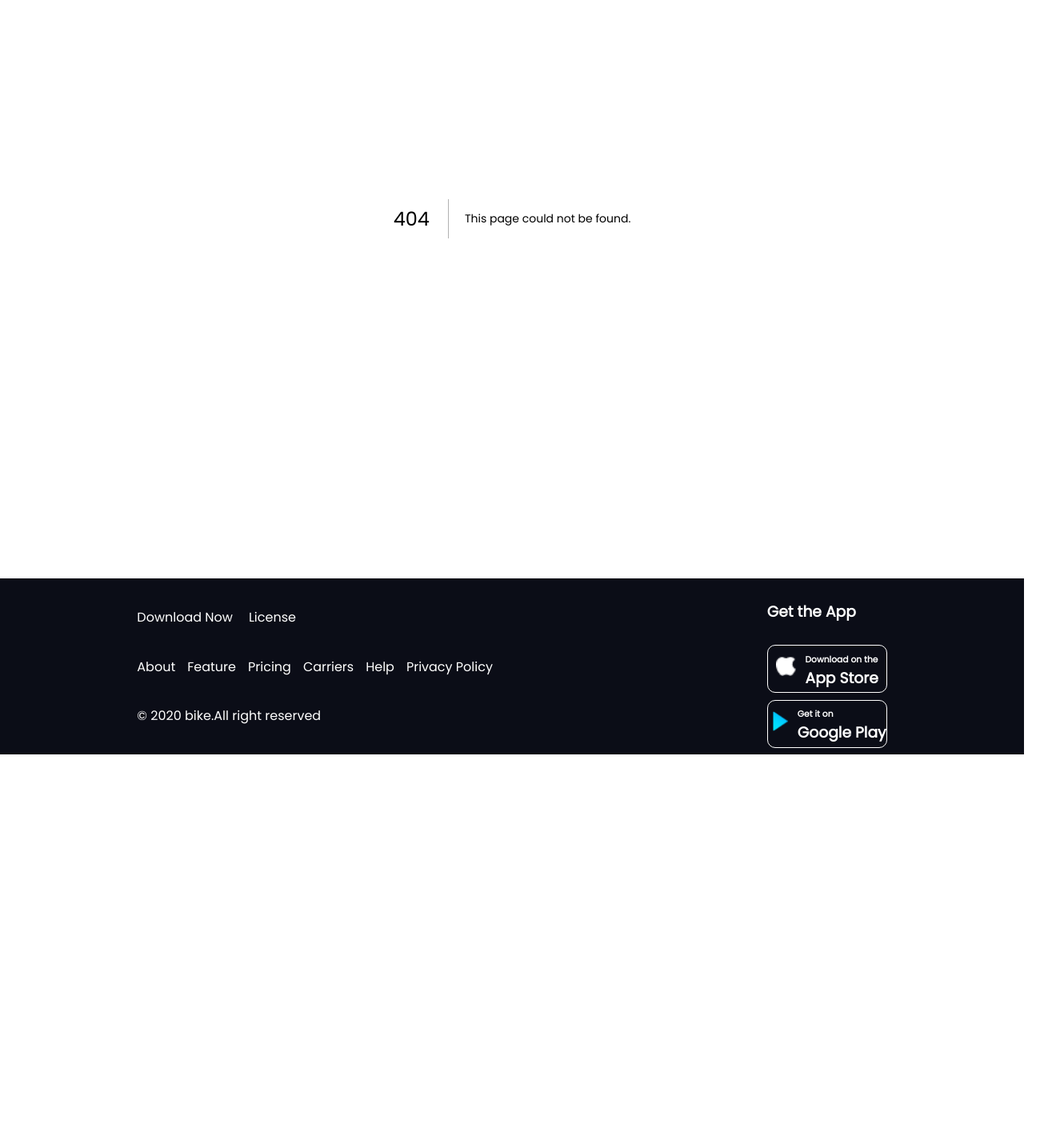
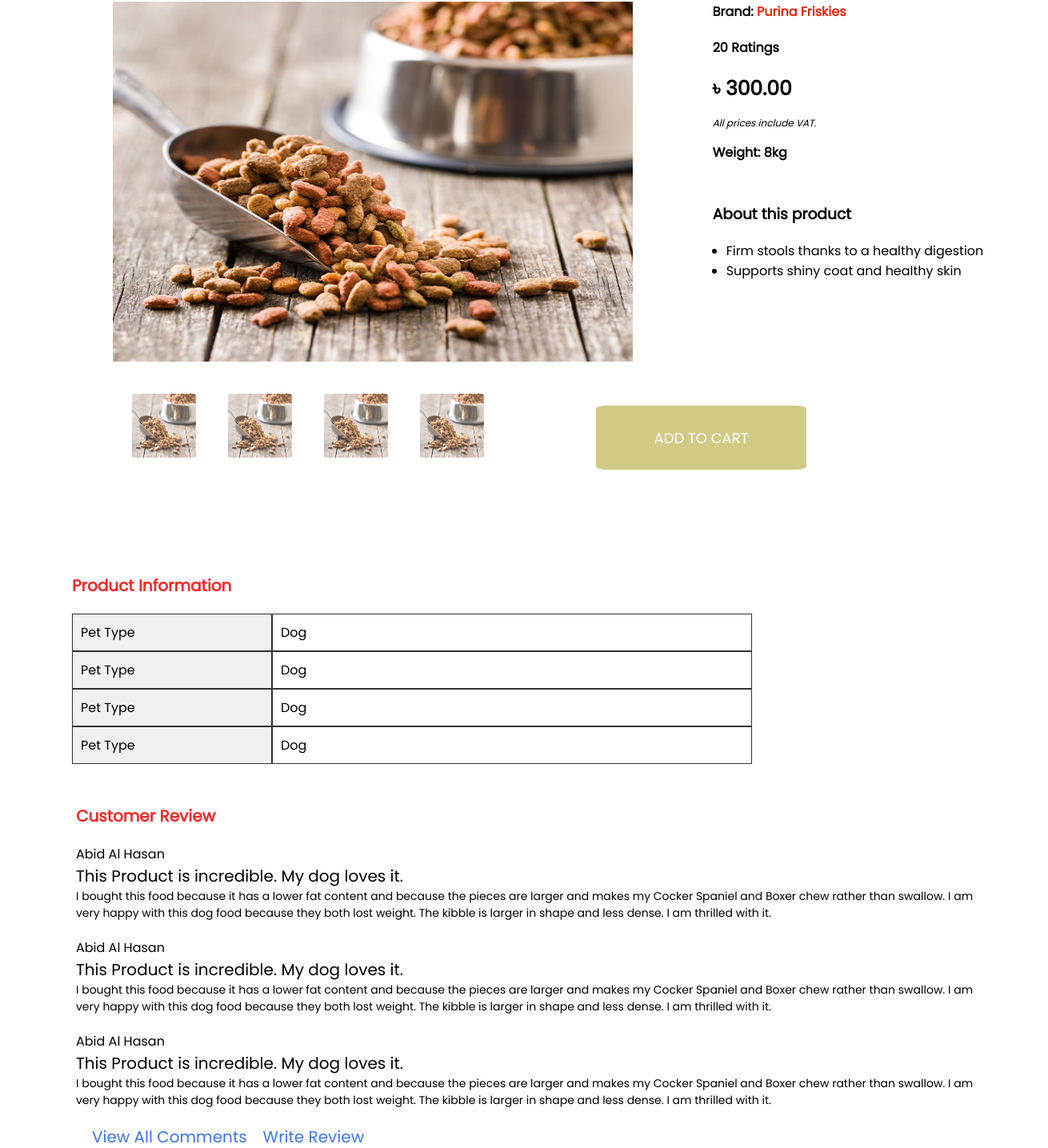
Before and after one commit to farjana579/Dog-Person, a Next.js app: page /singleproduct in a window 1280 px wide. Before the commit this address had no page. Shown: the part 207-1642 px from the top of the page at 80% size, 1310 px wide, since content can reach past the window. Before the commit the page ends 1156 px from the top, so only its background shows below. Built offline with nearby package versions, Linux system fonts and the light colour scheme.

Commit message:
single product

```diff
--- /dev/null
+++ b/components/ProDetails.js
@@ -0,0 +1,85 @@
+import React from 'react';
+import img from '../image/food.jpg'
+import styles from '../styles/productDetails.module.css'
+import styles2 from '../styles/review.module.css'
+import Review from '../components/Review'
+
+const ProDetails = () => {
+    return (
+        <div className={styles.products}>
+            <h1 className={styles.ph}>Purina Friskies Balance Dog Food with Chicken and Vegetables
+                3Kg</h1>
+            {/* initial pic */}
+            <div className={styles.picDes}>
+                < img src={img.src}></img>
+                <div className={styles.primaryDescription}>
+                    <div className={styles.brand}>Brand:  <span>Purina Friskies</span></div>
+                    <div className={styles.ratings}>20 Ratings</div>
+                    <div className={styles.price}>৳ 300.00</div>
+                    <div className={styles.vat}>All prices include VAT.</div>
+                    <div className={styles.weight}>Weight: 8kg</div>
+                    <ul className={styles.about}>
+                        <h3 >About this product</h3>
+                        <li>Firm stools thanks to a healthy digestion</li>
+                        <li>Supports shiny coat and healthy skin</li>
+                    </ul>
+
+
+                </div>
+            </div>
+            {/* more pic */}
+            <div className={styles.morepic}>
+                <img src={img.src}></img>
+                <img src={img.src}></img>
+                <img src={img.src}></img>
+                <img src={img.src}></img>
+                <button id={styles.mbtn}>ADD TO CART</button>
+            </div>
+            {/* product information */}
+            <div className={styles.proInformation}>
+                <h3 className={styles.headln}>Product Information</h3>
+                <div className={styles.Information}>
+                    <div>
+                        <div className={styles.type}>Pet Type</div>
+                        <div className={styles.info}>Dog</div>
+                    </div>
+                    <div>
+                        <div className={styles.type}>Pet Type</div>
+                        <div className={styles.info}>Dog</div>
+                    </div>
+                    <div>
+                        <div className={styles.type}>Pet Type</div>
+                        <div className={styles.info}>Dog</div>
+                    </div>
+                    <div>
+                        <div className={styles.type}>Pet Type</div>
+                        <div className={styles.info}>Dog</div>
+                    </div>
+
+
+
+
+                </div>
+            </div>
+            {/* customer review */}
+            <div className={styles.customer}>
+                <h3 className={styles.headln}>Customer Review</h3>
+                <Review Name="Abid Al Hasan" headline="This Product is incredible. My dog loves it."
+                    message="I bought this food because it has a lower fat content and because the pieces are larger and makes my Cocker Spaniel and Boxer chew rather than swallow. I am very happy with this dog food because they both lost weight. The kibble is larger in shape and less dense. I am thrilled with it.
+                "></Review>
+                <Review Name="Abid Al Hasan" headline="This Product is incredible. My dog loves it."
+                    message="I bought this food because it has a lower fat content and because the pieces are larger and makes my Cocker Spaniel and Boxer chew rather than swallow. I am very happy with this dog food because they both lost weight. The kibble is larger in shape and less dense. I am thrilled with it.
+                "></Review>
+                <Review Name="Abid Al Hasan" headline="This Product is incredible. My dog loves it."
+                    message="I bought this food because it has a lower fat content and because the pieces are larger and makes my Cocker Spaniel and Boxer chew rather than swallow. I am very happy with this dog food because they both lost weight. The kibble is larger in shape and less dense. I am thrilled with it.
+                "></Review>
+                <div className={styles2.cmnt}>
+                    <h3>View All Comments</h3>
+                    <h3>Write Review</h3>
+                </div>
+            </div>
+        </div>
+    );
+};
+
+export default ProDetails;
--- /dev/null
+++ b/components/Review.js
@@ -0,0 +1,15 @@
+import React from 'react';
+import styles from '../styles/review.module.css'
+const Review = ({ Name, headline, message }) => {
+    return (
+        <div className={styles.review}>
+            <div className={styles.name}>{Name}</div>
+            {/* <div>{props.rating}</div> */}
+            <div className={styles.hl}>{headline}</div>
+            <div className={styles.msg}>{message}</div>
+
+        </div>
+    );
+};
+
+export default Review;
--- a/package.json
+++ b/package.json
@@ -11,8 +11,8 @@
   "dependencies": {
     "eslint": "8.27.0",
     "eslint-config-next": "13.0.3",
-    "next": "13.0.3",
-    "react": "18.2.0",
-    "react-dom": "18.2.0"
+    "next": "^13.0.3",
+    "react": "^18.2.0",
+    "react-dom": "^18.2.0"
   }
 }
--- /dev/null
+++ b/pages/singleproduct.js
@@ -0,0 +1,12 @@
+import React from 'react';
+import ProDetails from '../components/ProDetails';
+
+const SingleProduct = () => {
+    return (
+        <div>
+            <ProDetails></ProDetails>
+        </div>
+    );
+};
+
+export default SingleProduct;
--- /dev/null
+++ b/styles/productDetails.module.css
@@ -0,0 +1,168 @@
+ /* picture and primary description */
+ .products {
+    margin: 30px 60px;
+}
+
+.ph {
+    margin-left: 20px;
+    font-size: 2em;
+}
+
+.brand span {
+    color: rgb(224, 41, 13);
+}
+
+.picDes {
+    display: flex;
+    justify-content: center;
+    height: 500px;
+    width: 1250px;
+    font-weight: 600;
+    padding-top: 30px;
+}
+
+.picDes>img {
+    height: 450px;
+    width: 650px;
+    margin: 0px;
+    padding: 0px;
+
+}
+
+.primaryDescription {
+    margin-left: 100px;
+    margin-right: 0px;
+    padding: 0px;
+}
+
+.primaryDescription h6 {
+    color: grey;
+}
+
+.primaryDescription h4 {
+    margin-top: 10px;
+    font-weight: 400;
+    margin-left: 30px;
+}
+
+.ratings {
+    margin-bottom: 20px;
+    margin-top: 20px;
+    size: 20px;
+}
+
+.price {
+    font-weight: 600;
+    font-size: 25px;
+    font: bolder;
+}
+
+.vat {
+    font-weight: 300;
+    font-size: 12px;
+    font-style: italic;
+    margin-bottom: 15px;
+    margin-top: 15px;
+
+}
+
+.weight {
+    font-weight: 600;
+    font-size: 16px;
+
+}
+
+.about {
+    margin-top: 50px;
+    padding-left: 0px;
+
+}
+
+.about li {
+    padding: 0px;
+    margin-left: 17px;
+    font-weight: 400;
+    font-size: 16px;
+}
+
+/* more pic */
+.morepic {
+    display: flex;
+    margin-left: 105px;
+    padding-top: 20px;
+}
+
+.morepic>img {
+    height: 80px;
+    width: 80px;
+    margin-right: 40px;
+    border-radius: 5%;
+    opacity: .76;
+
+}
+
+#mbtn {
+    Width: 263px;
+    Height: 80px;
+    background-color: #D1CA84;
+    color: white;
+    font-size: large;
+    border: 0px;
+    margin-left: 100px;
+    margin-top: 15px;
+    border-radius: 5%;
+}
+
+#mbtn:hover {
+    background-color:
+        #ff5e00f3;
+    transition: 0.25s;
+
+
+
+}
+
+/* product information */
+.proInformation {
+    margin-top: 80px;
+    padding: 30px;
+}
+
+.headln {
+    font-size: 20px;
+    color: rgba(255, 0, 0, 0.852);
+}
+
+.Information div {
+    display: flex;
+    justify-content: start;
+}
+
+
+.type {
+    background-color: #F2EFEF;
+    border: 1px solid rgba(0, 0, 0, 0.8);
+    text-align: start;
+    padding: 10px;
+    width: 250px;
+    font-weight: 400;
+    font-size: 16px;
+
+}
+
+.info {
+
+    background-color: rgba(255, 255, 255, 0.8);
+    border: 1px solid rgba(0, 0, 0, 0.8);
+    text-align: start;
+    padding: 10px;
+    width: 600px;
+    font-weight: 400;
+    font-size: 16px;
+
+}
+
+/* customer */
+.customer {
+    margin-left: 35px;
+}
--- /dev/null
+++ b/styles/review.module.css
@@ -0,0 +1,31 @@
+/* review */
+.review {
+  margin-bottom: 20px;
+}
+
+.name {
+    font-weight: 300;
+    font-size: 16px;
+}
+
+.hl {
+    font-size: 20px;
+    font-weight: 500;
+
+}
+
+.msg {
+    font-size: 14px;
+}
+
+.cmnt {
+    display: flex;
+    color: #3E73FA;
+}
+
+.cmnt h3 {
+    margin: 0px;
+    margin-left: 20px;
+    font-weight: 400;
+    font-size: 20px;
+}
```
Also changed, not shown: 1 other file (tests, documents, lock files or other folders).
